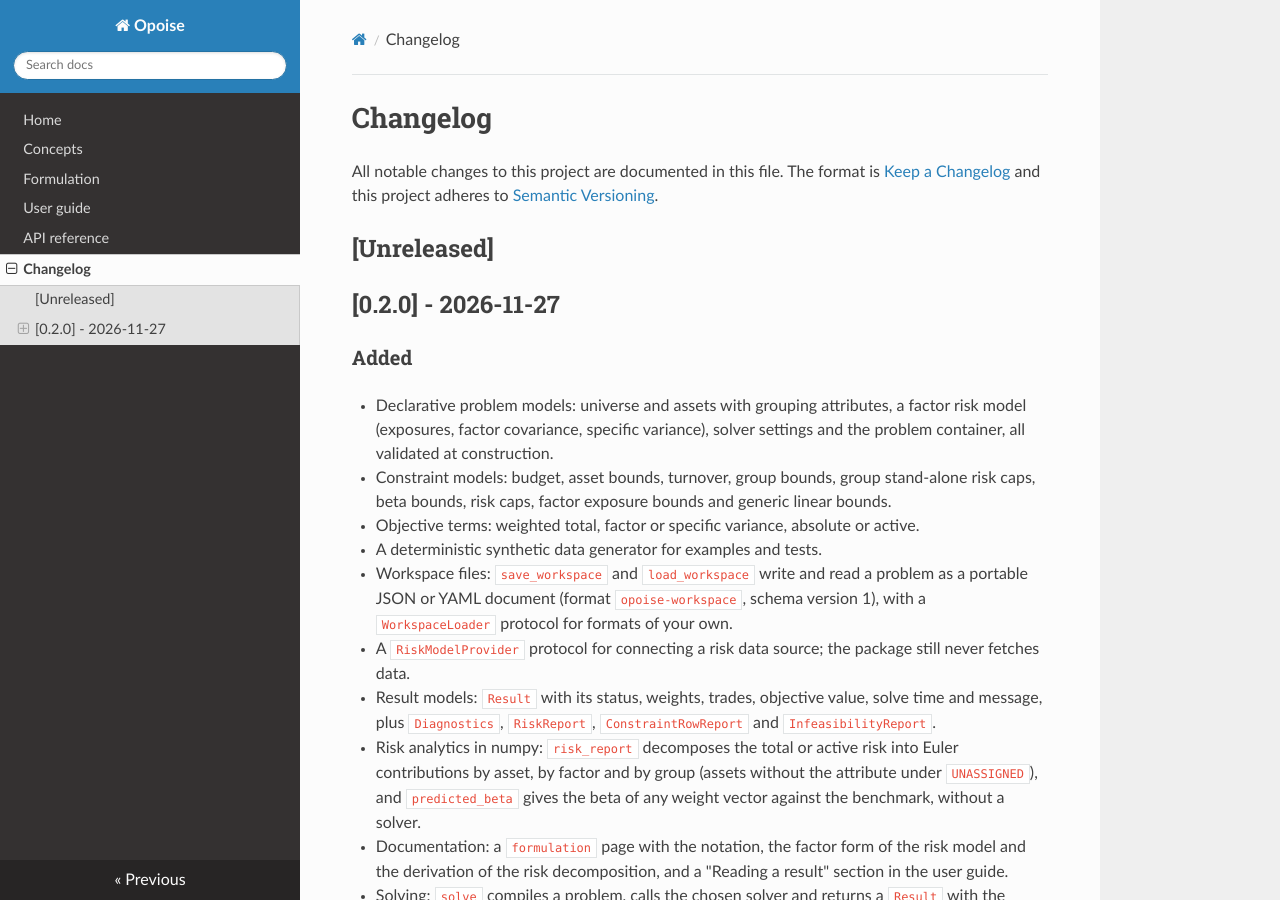
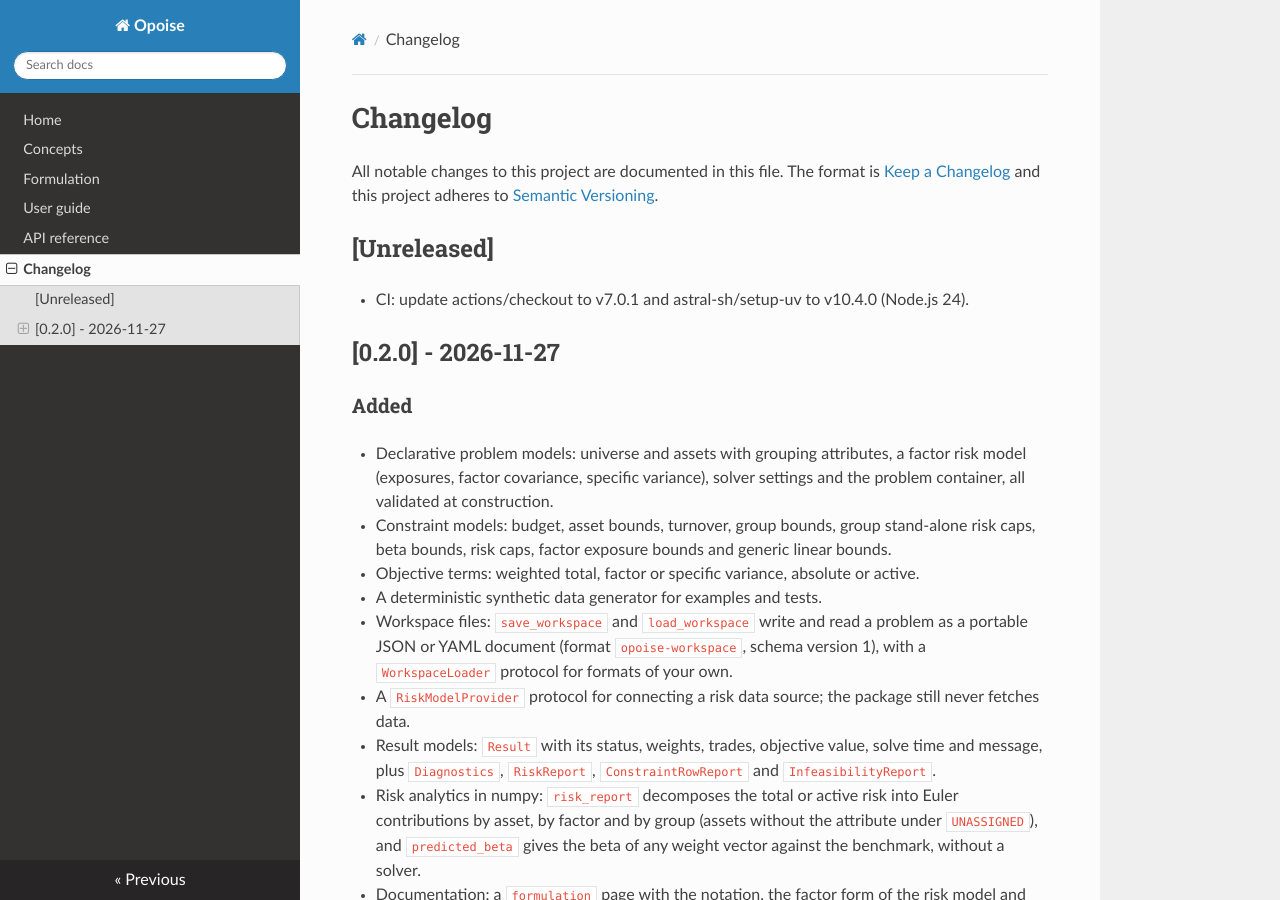
Before and after one commit to zhuanyi/opoise, an MkDocs documentation site: the page built from docs/changelog.md, in a window 1280 px wide and 900 px high. Built offline with MkDocs 1.6.1, drawn with Linux system fonts in a browser that asks for light colours; nearby versions of some CDN libraries.

Commit message:
CI: move pinned actions to Node.js 24 releases

```diff
--- a/docs/changelog.md
+++ b/docs/changelog.md
@@ -5,6 +5,8 @@ All notable changes to this project are documented in this file. The format is
 to [Semantic Versioning](https://semver.org/spec/v2.0.0.html).
 
 ## [Unreleased]
+
+- CI: update actions/checkout to v7.0.1 and astral-sh/setup-uv to v10.4.0 (Node.js 24).
 
 ## [0.2.0] - 2026-11-27
 
```
Also changed, not shown: CHANGELOG.md (+2 -0 lines), 1 other file.
